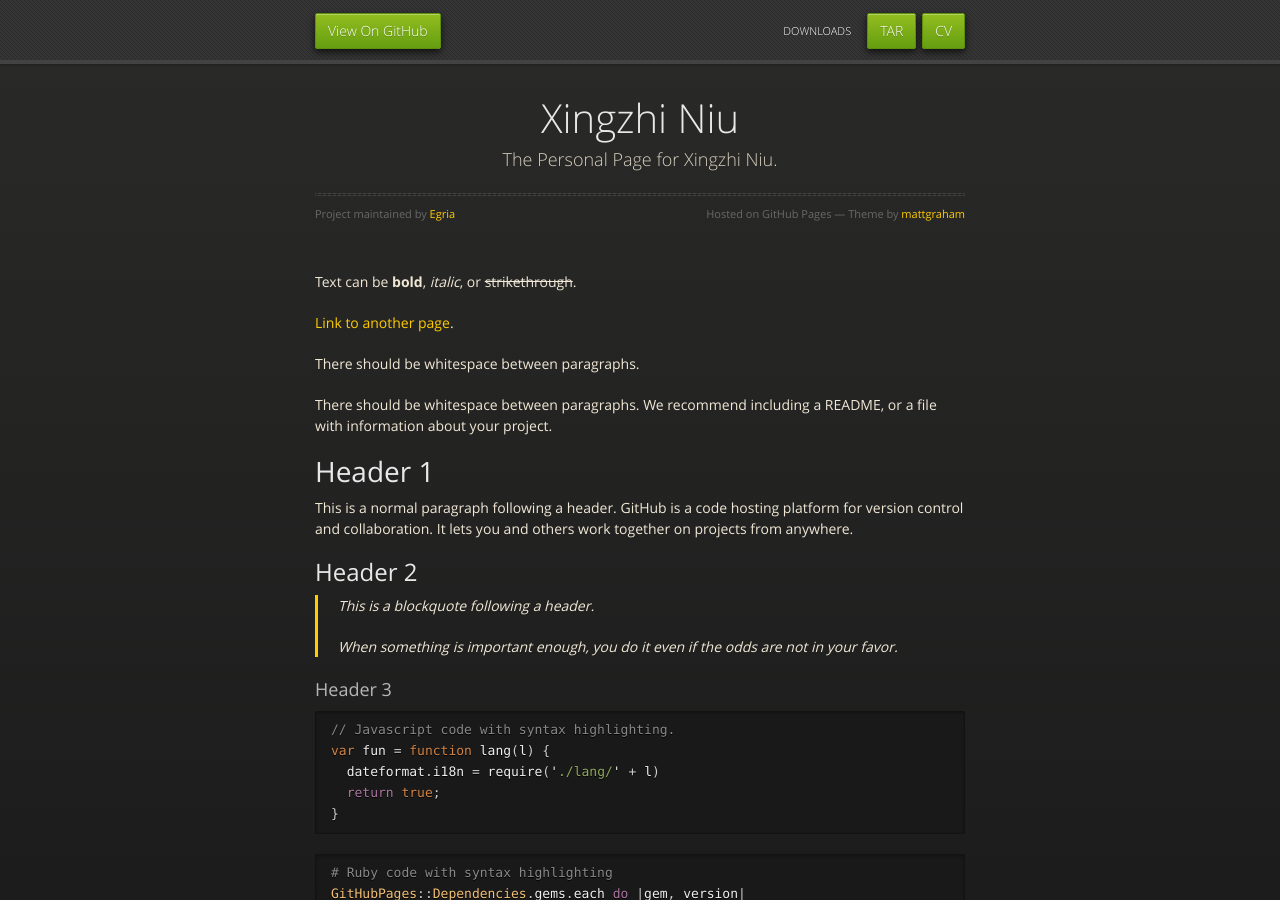
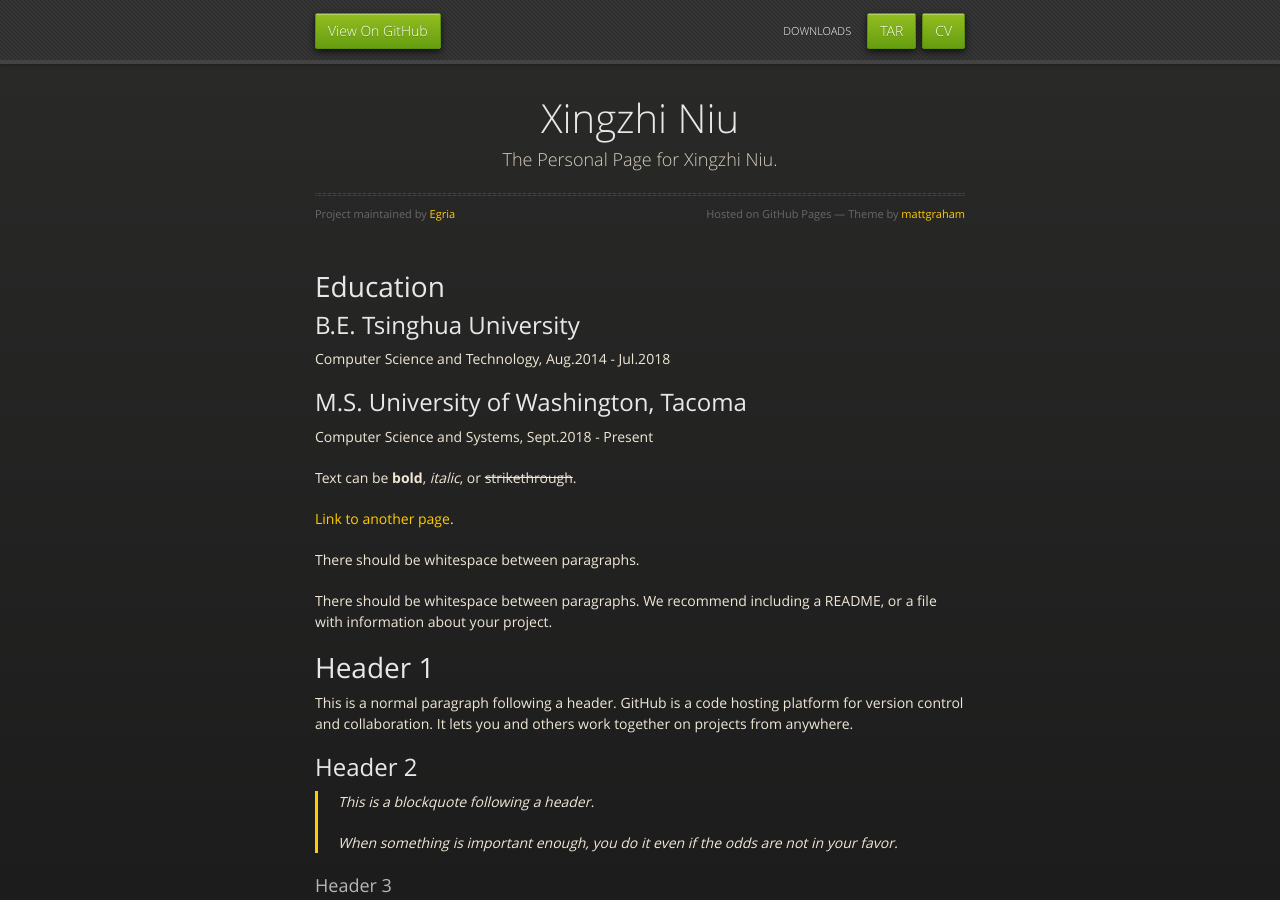
Before and after one commit to Egria/website, a Jekyll site: the page built from index.md, in a window 1280 px wide and 900 px high. Built offline with Jekyll 4.4.1, drawn with Linux system fonts in a browser that asks for light colours; our own code applies the rules of GitHub Pages for plain Markdown files.

Commit message:
Update index.md

```diff
--- a/index.md
+++ b/index.md
@@ -1,6 +1,14 @@
 ---
 layout: default
 ---
+
+# Education
+
+## B.E. Tsinghua University
+Computer Science and Technology, Aug.2014 - Jul.2018
+
+## M.S. University of Washington, Tacoma
+Computer Science and Systems, Sept.2018 - Present
 
 Text can be **bold**, _italic_, or ~~strikethrough~~.
 
```
